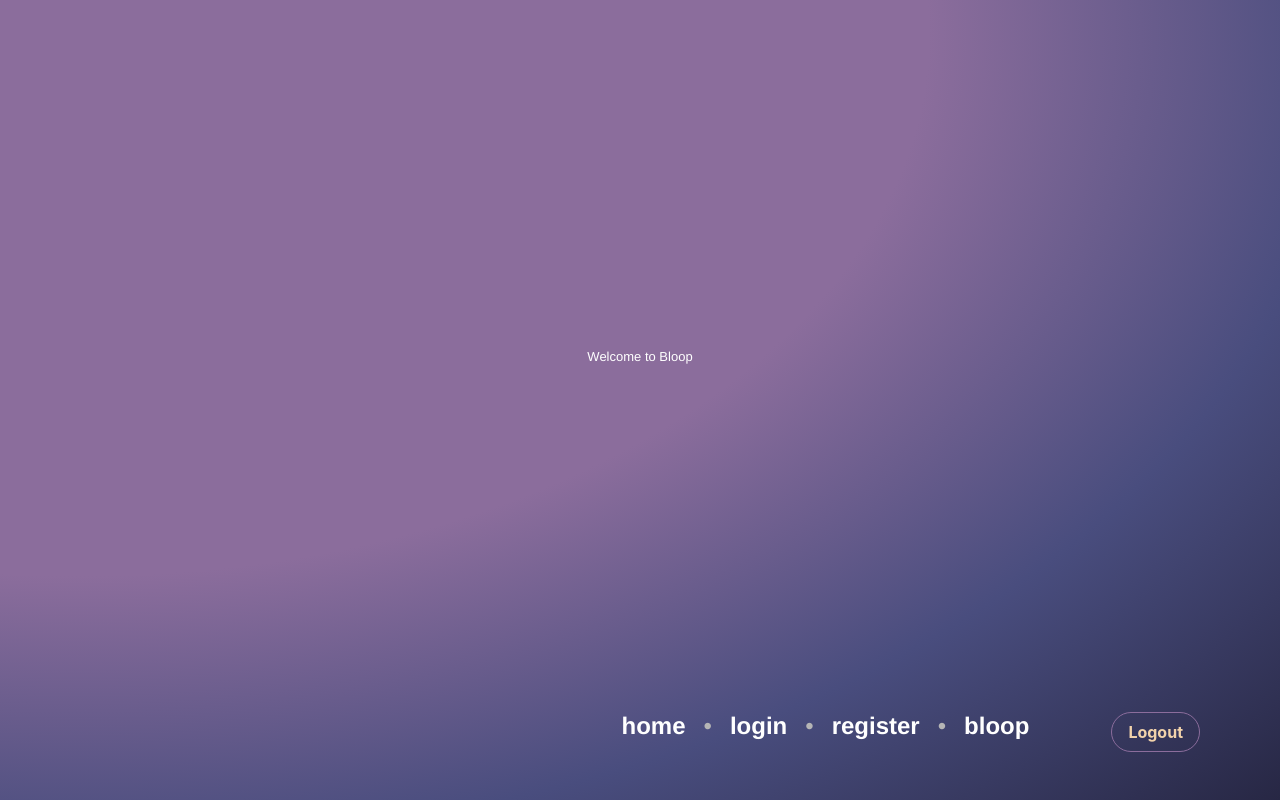
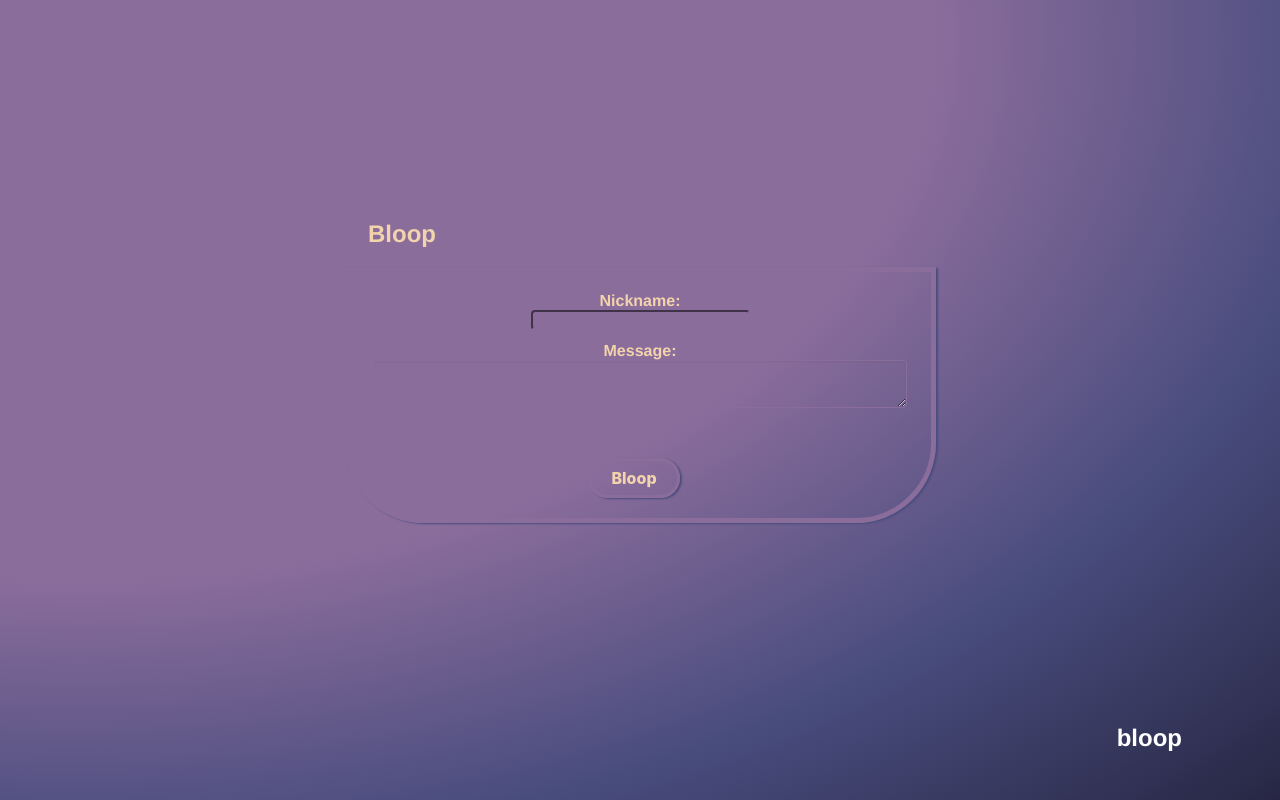
Before and after one commit to baezus/bloop-build, a React (Create React App) app in the folder client/: page / in a window 1280 px wide. Built offline with nearby package versions, Linux system fonts and the light colour scheme.

Commit message:
Deployable Bloop (prototypal) is ready.

```diff
--- a/client/src/components/Bloop.js
+++ b/client/src/components/Bloop.js
@@ -52,7 +52,7 @@ class Bloop extends React.Component {
     <div className="column is-half">
     <div className="above">
     <div className="message">
-      <div className="message-header is-size-4">Bloop Box</div>
+      <div className="message-header is-size-4">Bloop</div>
       <div className = "bloopBox message-body">
         <div className="container">{this.renderChat()}
 
@@ -69,6 +69,7 @@ class Bloop extends React.Component {
             />
           </div>
         </div>
+
         <div className="field">
           <div className="control">
             <p className="fieldTitle">Message:</p>
@@ -81,8 +82,11 @@ class Bloop extends React.Component {
             value={this.state.msg}
           />
           </div>
-          <div className="column is-half">
-          <button className="button is-outlined is-rounded is-small is-size-6" onClick={this.onMessageSubmit}>Bloop</button></div>
+        </div>
+        <div className="field">
+          <div className="control">
+          <button className="button is-outlined is-rounded is-small is-size-6" onClick={this.onMessageSubmit}>Bloop</button>
+          </div>
         </div>
       </div>
       </div>
--- a/client/src/components/Navbar.js
+++ b/client/src/components/Navbar.js
@@ -15,20 +15,20 @@ function Navbar() {
   return (
     <nav className="breadcrumb is-right is-large has-bullet-separator" aria-label="breadcrumbs">
       <ul className="nav-list center">
-        <li className="nav-link">
+        {/* <li className="nav-link">
           <NavLink className="footer-link" to="/">home</NavLink>
-        </li>
-        <li className="nav-link">
+        </li> */}
+        {/* <li className="nav-link">
           <NavLink className="footer-link" to="/login">login</NavLink>
         </li>
         <li className="nav-link">
           <NavLink className="footer-link" to="/register">register</NavLink>
-        </li>
+        </li> */}
         <li className="nav-link">
           <NavLink className="footer-link" to="/bloop">bloop</NavLink>
         </li>
-        <button className="button" value="Logout" onClick={logout}>
-          Logout</button>
+        {/* <button className="button" value="Logout" onClick={logout}>
+          Logout</button> */}
 
       </ul>
     </nav>
--- a/client/src/config/routes.js
+++ b/client/src/config/routes.js
@@ -9,7 +9,7 @@ import Bloop from '../components/Bloop';
 
 export default (
   <Switch>
-    <Route exact path='/' component={ Home } />
+    <Route exact path='/' component={ Bloop } />
     <Route exact path='/bloop' component= { Bloop }/>
     <Route exact path ='/login' component={ Login }/>
     <Route exact path ='/register' component={ Register }/>
--- a/client/src/pages/Home.js
+++ b/client/src/pages/Home.js
@@ -1,9 +1,10 @@
 import React from 'react';
+import '../styles/bloop.scss'
 
 const Home = () => {
   return (
     <div>
-      <h1>Welcome to Bloop</h1>
+      <p className="fieldTitle">Bloop</p>
     </div>
   );
 }
--- a/client/src/styles/bloopbox.scss
+++ b/client/src/styles/bloopbox.scss
@@ -17,6 +17,7 @@ textarea#bloopinPut.textarea.is-small {
   border-radius: 4px;
   color: $accentBright;
   font-weight: 15px;
+  margin-bottom: 50px;
 }
 
 input#nickname.nickname {
@@ -37,6 +38,7 @@ button.button.is-outlined.is-rounded.is-small.is-size-6 {
   border-width: 3px;
   box-shadow: 2px 1px 2px $primaryShadow;
   font-weight: 800;
+  margin-right: 4.75rem;
 }
 
 div.bloopBox.message-body {
```
Also changed, not shown: client/src/components/Header.js (added), 1 other file (tests, documents, lock files or other folders).
